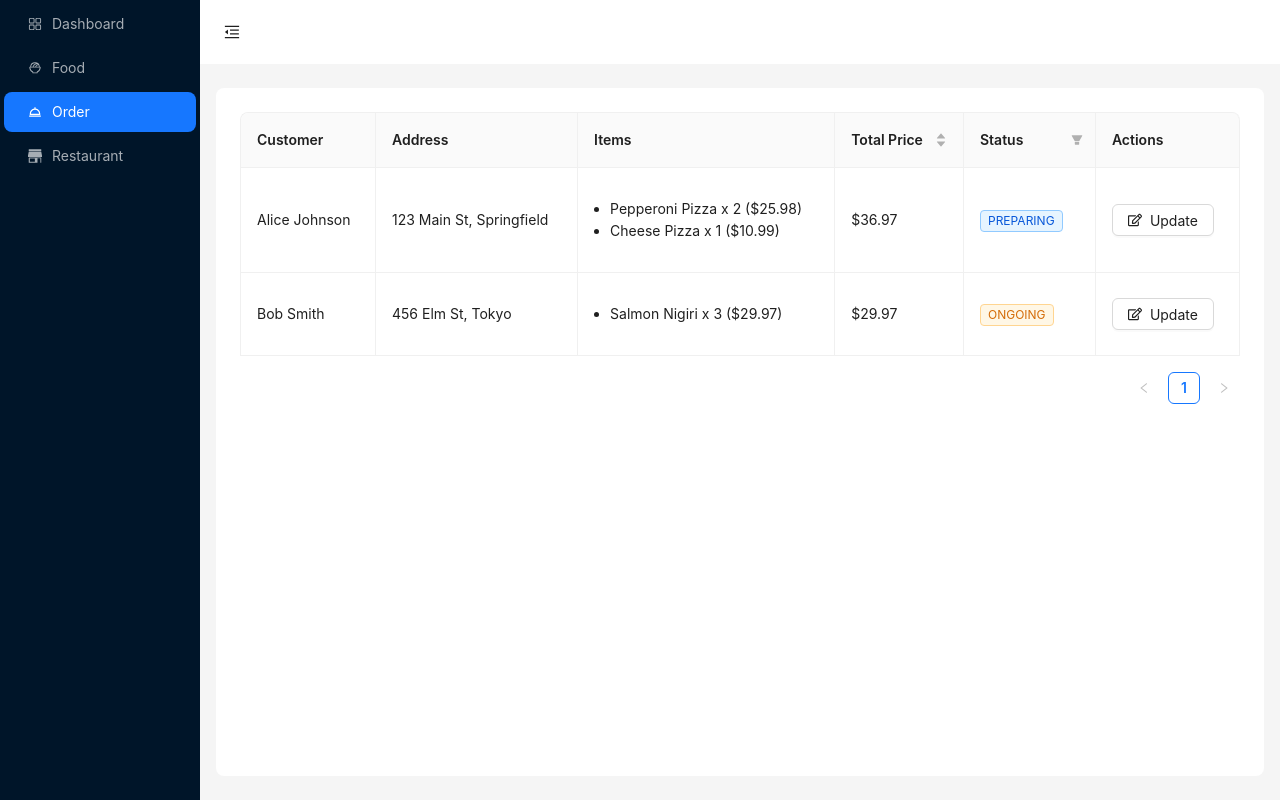
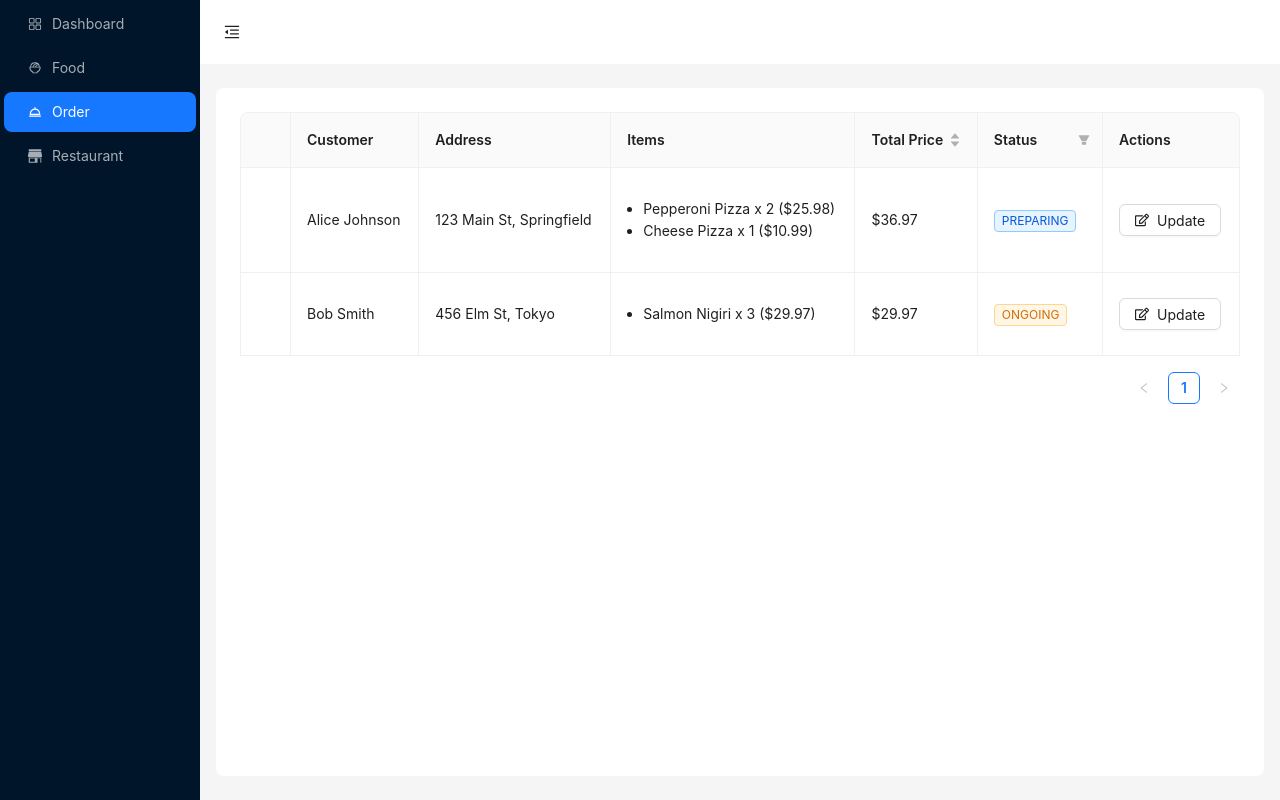
Before and after one commit to NHACTAOHOCBAI/Foodibidy, a React (Vite) app in the folder Fodibidy_web/: page /orders in a window 1280 px wide. Built offline with nearby package versions, Linux system fonts and the light colour scheme.

Commit message:
feat: add view shipper for order table

```diff
--- a/Fodibidy_web/src/pages/admin/Order.tsx
+++ b/Fodibidy_web/src/pages/admin/Order.tsx
@@ -81,7 +81,16 @@ const Order = () => {
 
     return (
         <>
-            <Table<Order> bordered columns={columns} dataSource={data} rowKey="id" />
+            <Table<Order>
+                bordered columns={columns} dataSource={data} rowKey="id"
+                expandable={{
+                    expandedRowRender: (record) => <div>
+                        <p style={{ margin: 0 }}>Shipper phone : {record.shipperPhone}</p>
+                        <p style={{ margin: 0 }}>Shipper name : {record.shipperPhone}</p>
+                    </div>,
+                    rowExpandable: (record) => record.shipperName !== undefined,
+                }}
+            />
             <UpdateOrder
                 isUpdateOpen={isUpdateOpen}
                 setIsUpdateOpen={setIsUpdateOpen}
```
